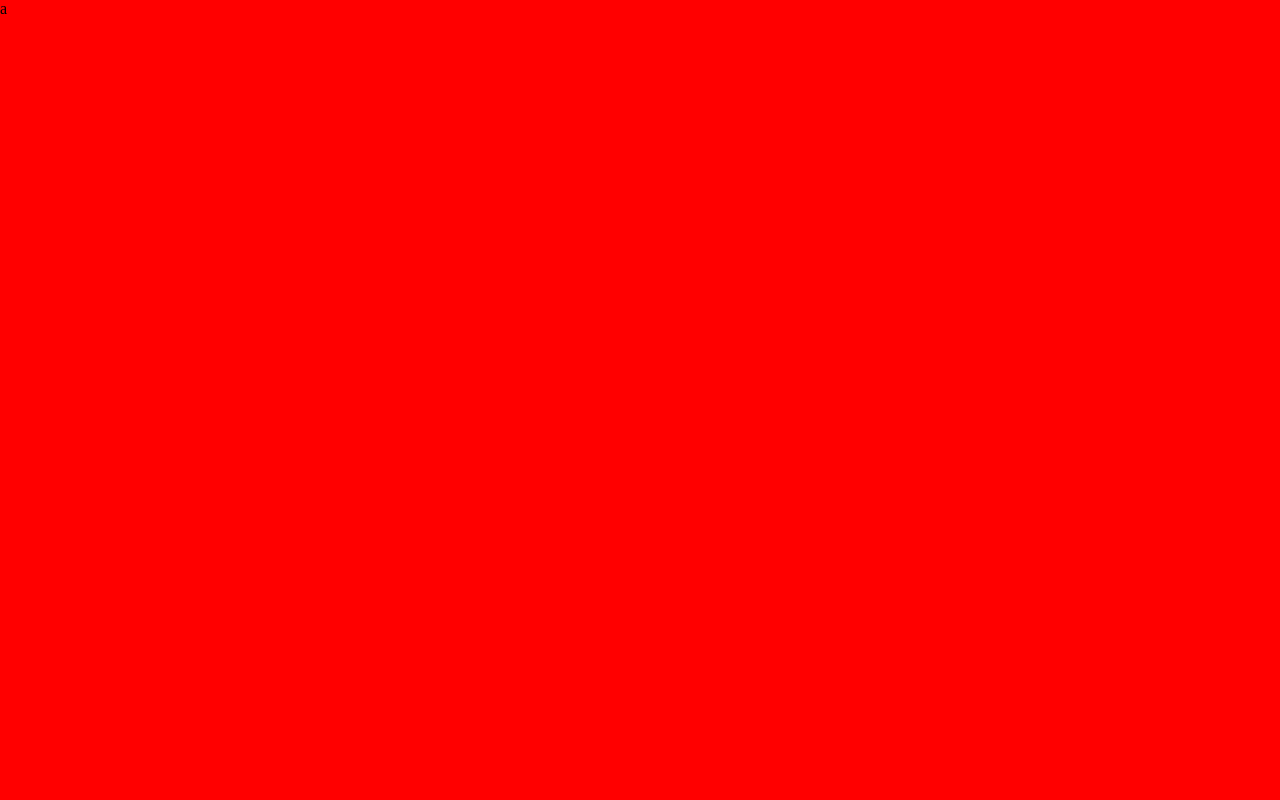
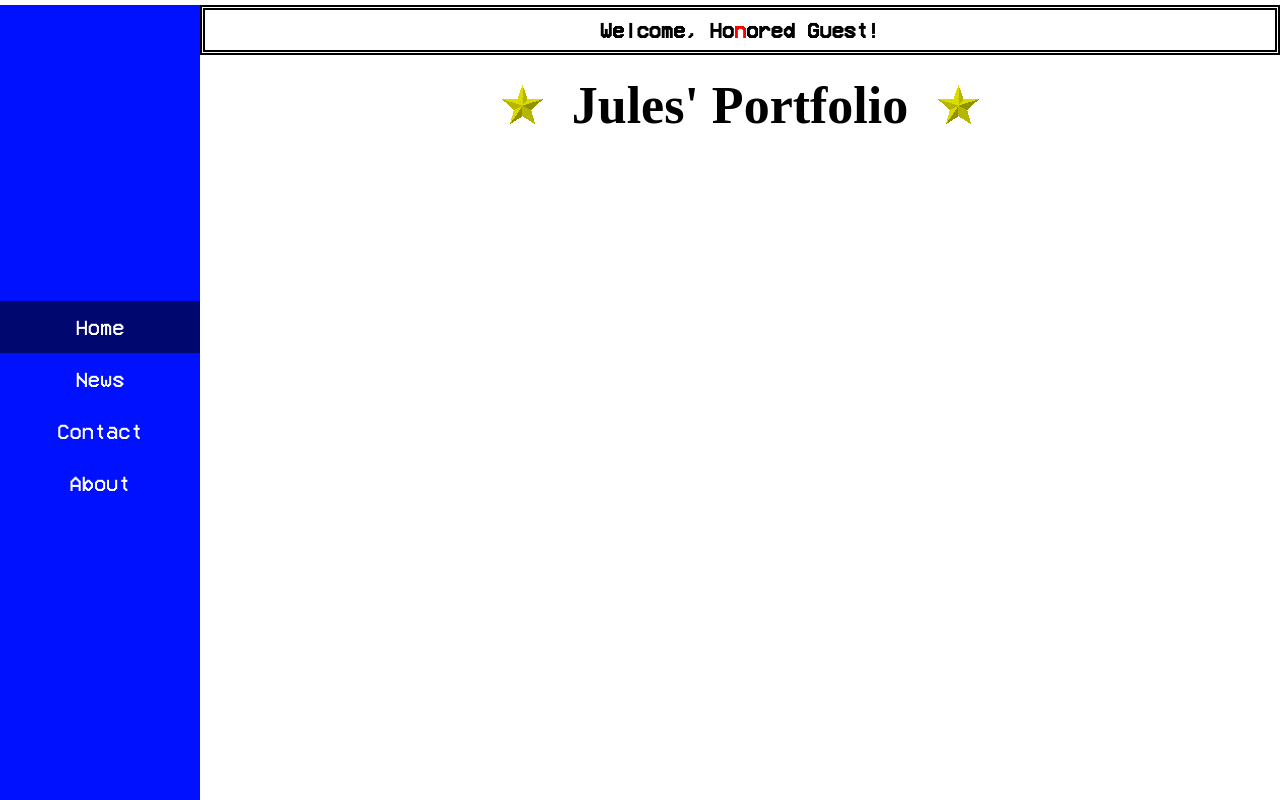
Before and after one commit to jolsefu/portfolio, a website built with Vite: page screens/home.html in a window 1280 px wide. Built offline with nearby package versions, Linux system fonts and the light colour scheme.

Commit message:
Modified the screen shown on the monitor

```diff
--- a/screens/home.css
+++ b/screens/home.css
@@ -1,9 +1,72 @@
+@font-face {
+    font-family: 'vcr_osd_mono';
+    src: url('../fonts/vcr_osd_mono.ttf');
+}
+
+* {
+	font-family: 'vcr_osd_mono';
+}
+
+html {
+    font-size: 1.3rem;
+}
+
 body {
     margin: 0;
 }
 
-#my-div {
-    background-color: red;
-    height: 100vh;
-    width: 100vw;
+#title {
+    font-family: 'Times New Roman', Times, serif;
+    font-size: 2.5rem;
+    height: 100px;
+    font-weight: bolder;
+    display: flex;
+    align-items: center;
+    justify-content: center;
 }
+
+#content {
+    margin-left: 200px;
+}
+
+#topbar {
+    display: flex;
+    justify-content: center;
+    border-style: double;
+    border-color: black;
+    border-width: thick;
+    padding: 10px;
+    margin-top: 5px;
+    margin-left: 200px;
+    font-weight: 1000;
+}
+
+#sidebar {
+    margin: 0;
+    padding: 0;
+    width: 200px;
+    background-color: #0011ff;
+    position: fixed;
+    height: 100%;
+    overflow: auto;
+    display: flex;
+    justify-content: center;
+    flex-direction: column;
+}
+
+#sidebar a {
+    display: flex;
+    justify-content: center;
+    color: white;
+    padding: 16px;
+    text-decoration: none;
+}
+
+#sidebar a.active {
+    background-color: #00076f;
+}
+
+#sidebar a:hover:not(.active) {
+    background-color: #00076f;
+    color: white;
+}
--- a/screens/home.html
+++ b/screens/home.html
@@ -4,10 +4,52 @@
     <head>
         <meta http-equiv="Content-type" content="text/html;charset=UTF-8">
         <link rel="stylesheet" href="home.css">
+
+        <script>
+            let redLetter = 0;
+
+            document.addEventListener( 'DOMContentLoaded', topbarColor );
+
+            function changeColor() {
+                const topbar = document.getElementById( 'topbar' );
+                const str = 'Welcome,&nbspHonored&nbspGuest!';
+
+                if ( str.charAt( redLetter ) === '&' ) redLetter += 5;
+
+                let redStr = `<span style="color: red;">${ str.charAt( redLetter ) }</span>`;
+
+                newStr = str.slice( 0, redLetter ) + redStr + str.slice( redLetter + 1 );
+
+                topbar.innerHTML = newStr;
+
+                if ( redLetter >= str.length ) redLetter = 0; else redLetter++;
+            }
+
+            function topbarColor() {
+                setInterval( changeColor, 90 );
+            }
+        </script>
     </head>
     <body>
-        <div id="my-div">
-            a
+        <div id="sidebar">
+            <a class="active" href="#home">Home</a>
+            <a href="#news">News</a>
+            <a href="#contact">Contact</a>
+            <a href="#about">About</a>
         </div>
-    </body>
+
+        <div id="topbar">
+            Welcome, Honored Guest!
+        </div>
+
+        <div id="content">
+            <div id="title">
+                <img src="../gifs/star.gif">
+                &nbsp;
+                Jules' Portfolio
+                &nbsp;
+                <img src="../gifs/star.gif">
+            </div>
+        </div>
+   </body>
 </html>
--- a/style.css
+++ b/style.css
@@ -1,6 +1,6 @@
 @font-face {
 	font-family: 'kongtext';
-	src: url('kongtext/kongtext.ttf') format('truetype');
+	src: url('fonts/kongtext.ttf') format('truetype');
 }
 
 * {
--- a/utils.js
+++ b/utils.js
@@ -6,6 +6,7 @@ import { gsap } from 'gsap';
 import coordinates from './coordinates.json';
 
 export let isInDesk = false;
+export let isInMonitor = false;
 
 export function createPlane( width, height, position, rotation ) {
   const material = new THREE.MeshBasicMaterial({
@@ -88,6 +89,7 @@ export function animateCameraToStart( controls ) {
 	});
 
   isInDesk = false;
+	isInMonitor = false;
 }
 
 export function animateCameraToDesk( controls ) {
@@ -103,7 +105,8 @@ export function animateCameraToDesk( controls ) {
 		ease: "power3.out",
 	});
 
-  isInDesk = true;
+	isInDesk = true;
+	isInMonitor = false;
 }
 
 export function animateCameraToMonitor( controls ) {
@@ -120,4 +123,5 @@ export function animateCameraToMonitor( controls ) {
 	});
 
   isInDesk = false;
+	isInMonitor = true;
 }
```
Also changed, not shown: main.js (+13 -8 lines), fonts/kongtext.ttf (added), fonts/license.txt (added), fonts/vcr_osd_mono.ttf (added), gifs/star.gif (added).
